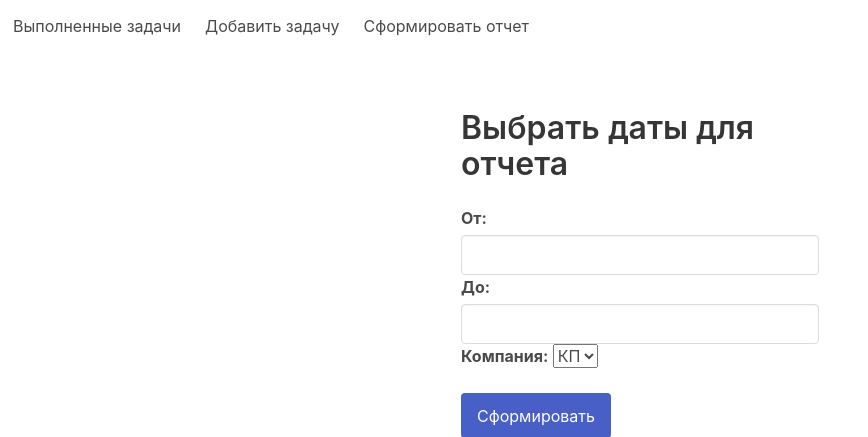
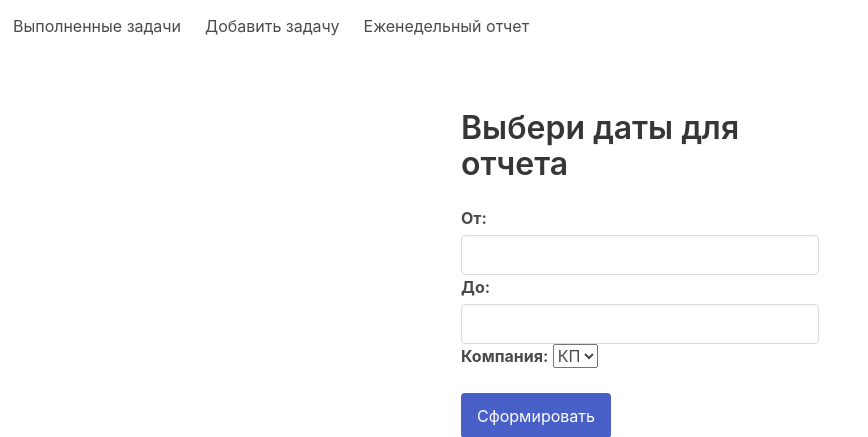
Before and after one commit to sh4rpy/report_processor, a Django app: page /weekly-report/ in a window 1280 px wide. Shown: the top 437 px of the page, without its empty margins (0-868 px from the left). Run offline with Django 3.2, Linux system fonts and the light colour scheme; some libraries are stand-ins or nearby versions.

Commit message:
templates minor update

```diff
--- a/templates/nav.html
+++ b/templates/nav.html
@@ -3,7 +3,7 @@
     <div class="navbar-start">
       <a class="navbar-item" href="{% url 'tasks_list' %}">Выполненные задачи</a>
       <a class="navbar-item" href="{% url 'create_task' %}">Добавить задачу</a>
-      <a class="navbar-item" href="{% url 'weekly_report' %}">Сформировать отчет</a>
+      <a class="navbar-item" href="{% url 'weekly_report' %}">Еженедельный отчет</a>
     </div>
   </div>
 </nav>
--- a/weekly_reports/forms.py
+++ b/weekly_reports/forms.py
@@ -1,5 +1,4 @@
 from django import forms
-from django.core.exceptions import ValidationError
 
 from tasks.models import Task
 
@@ -15,7 +14,5 @@ class ReportForm(forms.Form):
     def clean(self):
         date_from = self.cleaned_data.get('date_from')
         date_to = self.cleaned_data.get('date_to')
-        if isinstance(date_from, type(None)) or isinstance(date_to, type(None)):
-            raise ValidationError('')
         if date_from > date_to:
             self.add_error('date_from', 'Дата "От" не может быть больше даты "До"')
--- a/weekly_reports/templates/weekly_reports/report.html
+++ b/weekly_reports/templates/weekly_reports/report.html
@@ -2,7 +2,7 @@
 
 {% load static %}
 
-{% block title %} Сформировать отчет {% endblock %}
+{% block title %} Сформировать еженедельный отчет {% endblock %}
 
 {% block content %}
   {% include 'nav.html' %}
@@ -11,7 +11,7 @@
       <div class="columns">
         <div class="column is-offset-4 is-4">
           <div class="content">
-            <h1>Выбрать даты для отчета</h1>
+            <h1>Выбери даты для отчета</h1>
           </div>
           <form method="post">
             {% csrf_token %}
```
